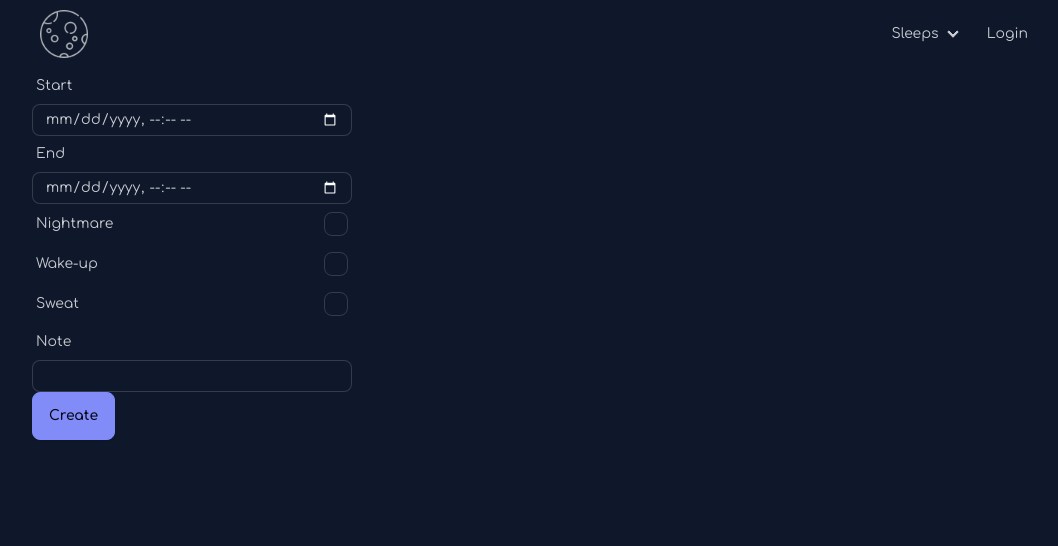
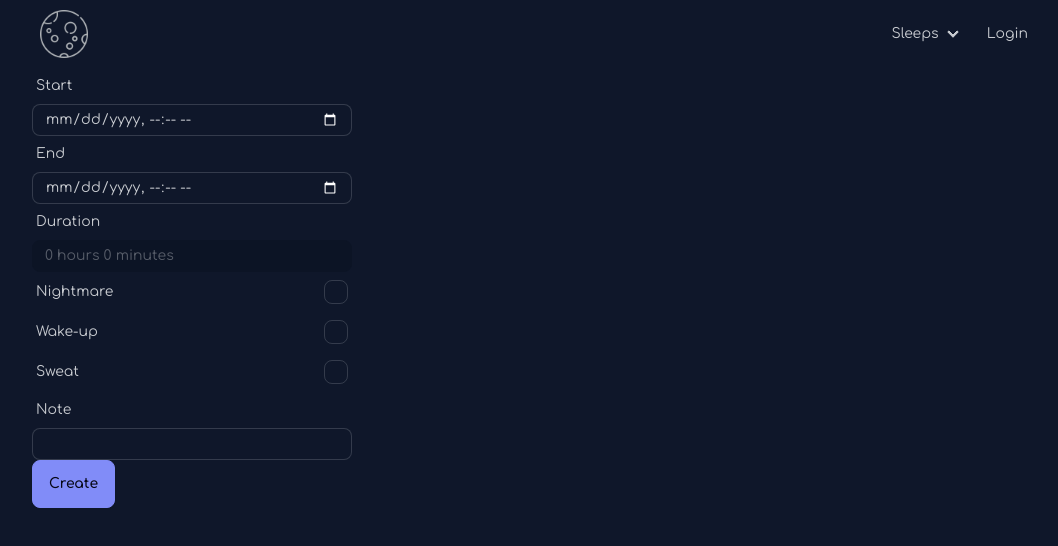
Before and after one commit to cyruscsc/moonlitzz, a Next.js app: page /create in a window 1280 px wide. Shown: the top 546 px of the page, without its empty margins (96-1154 px from the left). Built offline with nearby package versions, Linux system fonts and the light colour scheme; no server answers.

Commit message:
add duration to Sleep schema and modify related code

```diff
--- a/components/ProfileForm.tsx
+++ b/components/ProfileForm.tsx
@@ -43,7 +43,6 @@ const ProfileForm = () => {
     >
       <Input
         type='email'
-        id='email'
         name='email'
         value={formData.email}
         placeholder='Email'
@@ -53,7 +52,6 @@ const ProfileForm = () => {
       />
       <Input
         type='text'
-        id='name'
         name='name'
         value={formData.name}
         placeholder='Name'
--- a/components/SleepCard.tsx
+++ b/components/SleepCard.tsx
@@ -2,26 +2,36 @@ import { Sleep } from '@prisma/client';
 import { Card } from './basic';
 import { useRouter } from 'next/navigation';
 import { routes } from '@/constants';
-import { Dispatch } from 'react';
+import { Dispatch, SetStateAction } from 'react';
+import TK from '@/utils/timekeeper';
 
 interface SleepCardProps {
   sleep: Sleep;
   sleeps: Sleep[];
-  setSleeps: Dispatch<React.SetStateAction<Sleep[]>>;
+  setSleeps: Dispatch<SetStateAction<Sleep[]>>;
 }
 
 const SleepCard = ({ sleep, sleeps, setSleeps }: SleepCardProps) => {
   const router = useRouter();
   return (
     <Card
-      title={`${sleep.start} - ${sleep.end}`}
+      title={`${TK.parseDate(sleep.start).month} ${
+        TK.parseDate(sleep.start).day
+      }, ${TK.parseDate(sleep.start).year} - ${TK.parseDate(sleep.end).month} ${
+        TK.parseDate(sleep.end).day
+      }, ${TK.parseDate(sleep.end).year}`}
       button={{
         label: 'Edit',
         handleClick: () => router.push(`${routes.editSleep}/${sleep.id}`),
       }}
     >
       <div>
-        <p>Duration: xxx</p>
+        <p>
+          Duration:{' '}
+          {`${TK.parseLength(sleep.duration).hour} hours ${
+            TK.parseLength(sleep.duration).minute
+          } minutes`}
+        </p>
         <p>Nightmare: {sleep.nightmare ? 'yes' : 'no'}</p>
         <p>Wake-up: {sleep.wakeUp ? 'yes' : 'no'}</p>
         <p>Sweat: {sleep.sweat ? 'yes' : 'no'}</p>
--- a/components/SleepForm.tsx
+++ b/components/SleepForm.tsx
@@ -7,6 +7,7 @@ import { formChangeHandler, formSubmitHandler } from '@/utils/handler';
 import { SleepResponseData } from '@/types/api.types';
 import { endpoints, routes } from '@/constants';
 import { useRouter } from 'next/navigation';
+import TK from '@/utils/timekeeper';
 
 interface SleepFormProps {
   type: 'create' | 'edit';
@@ -14,8 +15,9 @@ interface SleepFormProps {
 }
 
 interface SleepFormDataProps {
-  start: string; // date.toISOString().slice(0, 16) (2023-12-03T21:00)
-  end: string; // date.toISOString().slice(0, 16) (2023-12-03T21:00)
+  start: string; // ISO (2023-12-03T21:00)
+  end: string; // ISO (2023-12-03T21:00)
+  duration: number; // in sec
   nightmare: boolean;
   wakeUp: boolean;
   sweat: boolean;
@@ -27,6 +29,7 @@ const SleepForm = ({ type, sleepId }: SleepFormProps) => {
   const [formData, setFormData] = useState({
     start: '',
     end: '',
+    duration: 0,
     nightmare: false,
     wakeUp: false,
     sweat: false,
@@ -45,8 +48,9 @@ const SleepForm = ({ type, sleepId }: SleepFormProps) => {
       });
       const data: SleepResponseData = await res.json();
       if (data.sleep) {
-        const { start, end, nightmare, wakeUp, sweat, note } = data.sleep;
-        setFormData({ start, end, nightmare, wakeUp, sweat, note });
+        const { start, end, duration, nightmare, wakeUp, sweat, note } =
+          data.sleep;
+        setFormData({ start, end, duration, nightmare, wakeUp, sweat, note });
       }
       setLoading(false);
     };
@@ -59,6 +63,15 @@ const SleepForm = ({ type, sleepId }: SleepFormProps) => {
       toast.error('Cannot get sleep data!');
     }
   }, []);
+
+  useEffect(() => {
+    if (formData.start && formData.end) {
+      const startDate = TK.parseDate(formData.start).date;
+      const endDate = TK.parseDate(formData.end).date;
+      const duration = TK.findLength(startDate, endDate).lengthInSec;
+      setFormData({ ...formData, duration });
+    }
+  }, [formData.start, formData.end]);
 
   return (
     <Form
@@ -81,7 +94,6 @@ const SleepForm = ({ type, sleepId }: SleepFormProps) => {
     >
       <Input
         type='datetime-local'
-        id='start'
         name='start'
         value={formData.start}
         max={new Date().toISOString().slice(0, 16)}
@@ -91,7 +103,6 @@ const SleepForm = ({ type, sleepId }: SleepFormProps) => {
       />
       <Input
         type='datetime-local'
-        id='end'
         name='end'
         value={formData.end}
         max={new Date().toISOString().slice(0, 16)}
@@ -99,22 +110,28 @@ const SleepForm = ({ type, sleepId }: SleepFormProps) => {
         label='End'
         handleChange={(e) => formChangeHandler({ e, formData, setFormData })}
       />
+      <Input
+        type='text'
+        name='duration'
+        value={`${TK.parseLength(formData.duration).hour} hours ${
+          TK.parseLength(formData.duration).minute
+        } minutes`}
+        label='Duration'
+        disabled={true}
+      />
       <Checkbox
-        id='nightmare'
         name='nightmare'
         checked={formData.nightmare}
         label='Nightmare'
         handleChange={(e) => formChangeHandler({ e, formData, setFormData })}
       />
       <Checkbox
-        id='wakeUp'
         name='wakeUp'
         checked={formData.wakeUp}
         label='Wake-up'
         handleChange={(e) => formChangeHandler({ e, formData, setFormData })}
       />
       <Checkbox
-        id='sweat'
         name='sweat'
         checked={formData.sweat}
         label='Sweat'
@@ -122,7 +139,6 @@ const SleepForm = ({ type, sleepId }: SleepFormProps) => {
       />
       <Input
         type='text'
-        id='note'
         name='note'
         value={formData.note}
         label='Note'
--- a/components/basic/Input.tsx
+++ b/components/basic/Input.tsx
@@ -3,9 +3,9 @@
 import { ChangeEventHandler } from 'react';
 
 interface InputProps {
-  type?: 'text' | 'email' | 'datetime-local';
+  type?: 'text' | 'number' | 'email' | 'datetime-local';
   name?: string;
-  value?: string | null;
+  value?: string | number | null;
   min?: string | number;
   max?: string | number;
   placeholder?: string;
--- /dev/null
+++ b/utils/timekeeper.ts
@@ -0,0 +1,81 @@
+export interface ParsedDate {
+  date: Date;
+  year: number;
+  month: string;
+  day: number;
+  hour: number;
+  minute: number;
+}
+
+export interface DateLength {
+  lengthInSec: number;
+  hour: number;
+  minute: number;
+}
+
+class TimeKeeper {
+  private static monthNames = [
+    'Jan',
+    'Feb',
+    'Mar',
+    'Apr',
+    'May',
+    'Jun',
+    'Jul',
+    'Aug',
+    'Sep',
+    'Oct',
+    'Nov',
+    'Dec',
+  ];
+
+  static parseDate(dateString: string): ParsedDate {
+    const date = new Date(dateString);
+    return {
+      date,
+      year: date.getFullYear(),
+      month: this.monthNames[date.getMonth()],
+      day: date.getDate(),
+      hour: date.getHours(),
+      minute: date.getMinutes(),
+    };
+  }
+
+  static findLength(from: Date, to: Date): DateLength {
+    const lengthInSec = Math.floor((to.getTime() - from.getTime()) / 1000);
+    const hour = Math.floor(lengthInSec / 3600);
+    const minute = Math.floor((lengthInSec % 3600) / 60);
+    return {
+      lengthInSec,
+      hour,
+      minute,
+    };
+  }
+
+  static findAvgLength(lengthsInSec: number[]): DateLength {
+    const sum = lengthsInSec.reduce((a, b) => a + b, 0);
+    const avg = sum / lengthsInSec.length;
+    const hour = Math.floor(avg / 3600);
+    const minute = Math.floor((avg % 3600) / 60);
+    return {
+      lengthInSec: avg,
+      hour,
+      minute,
+    };
+  }
+
+  static parseLength(lengthInSec: number): ParsedDate {
+    const hour = Math.floor(lengthInSec / 3600);
+    const minute = Math.floor((lengthInSec % 3600) / 60);
+    return {
+      date: new Date(lengthInSec * 1000),
+      year: 0,
+      month: '',
+      day: 0,
+      hour,
+      minute,
+    };
+  }
+}
+
+export default TimeKeeper;
```
Also changed, not shown: types/data.types.ts (+6 -4 lines), 1 other file (tests, documents, lock files or other folders).
